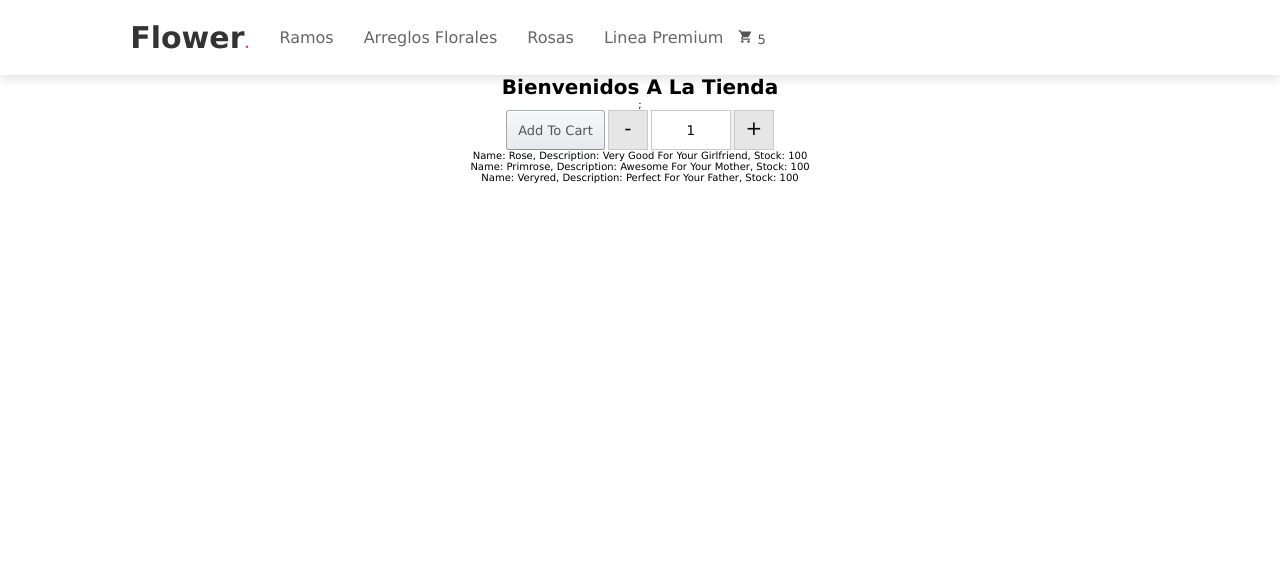
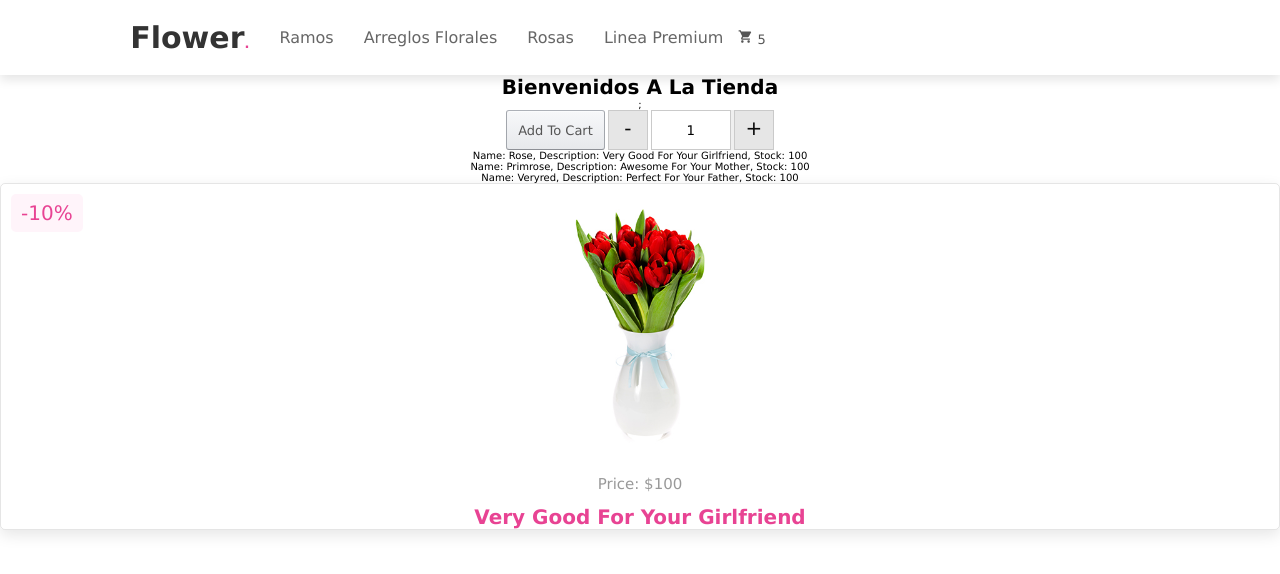
Before and after one commit to viryisb/basic-online-store, a React (Create React App) app: page / in a window 1280 px wide. Shown: the top 574 px of the page. Built offline with nearby package versions, Linux system fonts and the light colour scheme.

Commit message:
add item detail component with mocked data

```diff
--- a/package.json
+++ b/package.json
@@ -12,6 +12,7 @@
     "@testing-library/user-event": "^13.5.0",
     "react": "^18.2.0",
     "react-dom": "^18.2.0",
+    "react-router-dom": "^6.4.4",
     "react-scripts": "5.0.1",
     "web-vitals": "^2.1.4"
   },
--- a/src/App.js
+++ b/src/App.js
@@ -1,4 +1,5 @@
 import './App.css';
+import ItemDetailContainer from './components/itemDetailContainer/ItemDetailContainer';
 
 import ItemListContainer from './components/itemListContainer/ItemListContainer';
 import NavBar from './components/navBar/NavBar';
@@ -8,6 +9,7 @@ function App() {
     <div className='App'>
       <NavBar />
       <ItemListContainer greeting='Bienvenidos a la tienda' />
+      <ItemDetailContainer />
     </div>
   );
 }
--- /dev/null
+++ b/src/components/itemDetail/ItemDetail.css
@@ -0,0 +1,61 @@
+.products .box-container {
+  display: flex;
+  flex-wrap: wrap;
+  gap: 1.5rem;
+}
+
+.products .box-container .box {
+  flex: 1 1 30rem;
+  box-shadow: 0 0.5rem 1.5rem rgba(0, 0, 0, 0.1);
+  border-radius: 0.5rem;
+  border: 0.1rem solid rgba(0, 0, 0, 0.1);
+  position: relative;
+}
+
+.products .box-container .box .discount {
+  position: absolute;
+  top: 1rem;
+  left: 1rem;
+  padding: 0.7rem 1rem;
+  font-size: 2rem;
+  color: var(--pink);
+  background: rgba(255, 51, 153, 0.05);
+  z-index: 1;
+  border-radius: 0.5rem;
+}
+
+.products .box-container .box .image {
+  position: relative;
+  text-align: center;
+  padding-top: 2rem;
+  overflow: hidden;
+}
+
+.products .box-container .box .image img {
+  height: 25rem;
+}
+
+.products .box-container .box:hover .image img {
+  transform: scale(1.1);
+}
+
+/*  */
+
+.products .box-container .box .content .price {
+  font-size: 2.5rem;
+  color: var(--pink);
+  font-weight: bolder;
+  padding-top: 1rem;
+}
+.products .box-container .box .content .description {
+  font-size: 2rem;
+  color: var(--pink);
+  font-weight: bolder;
+  padding-top: 1rem;
+}
+
+.products .box-container .box .content .price span {
+  font-size: 1.5rem;
+  color: #999;
+  font-weight: lighter;
+}
--- /dev/null
+++ b/src/components/itemDetail/ItemDetail.jsx
@@ -0,0 +1,26 @@
+import { React } from 'react';
+import './ItemDetail.css';
+import image from '../../assets/rose.jpg';
+
+const ItemDetail = ({ item }) => {
+  return (
+    <section className='products' id='products'>
+      <div className='box-container'>
+        <div className='box'>
+          <span className='discount'>-10%</span>
+          <div class='image'>
+            <img src={image} alt='rose pot' />
+          </div>
+          <div className='content'>
+            <div className='price'>
+              {' '}
+              <span>{`price: $${item.price}`}</span>{' '}
+            </div>
+            <p className='description'>{item.description}</p>
+          </div>
+        </div>
+      </div>
+    </section>
+  );
+};
+export default ItemDetail;
--- /dev/null
+++ b/src/components/itemDetailContainer/ItemDetailContainer.js
@@ -0,0 +1,26 @@
+import { React, useEffect, useState } from 'react';
+import ItemDetail from '../itemDetail/ItemDetail';
+import item from './mockedData';
+
+const ItemDetailContainer = () => {
+  const [product, setProduct] = useState('');
+
+  useEffect(() => {
+    const promesa = new Promise((resolve) => {
+      setTimeout(() => {
+        resolve(item);
+        console.log(item.price);
+      }, 2000);
+    });
+    promesa.then((res) => {
+      setProduct(res);
+    });
+  }, []);
+
+  return (
+    <>
+      <ItemDetail item={product} />
+    </>
+  );
+};
+export default ItemDetailContainer;
--- /dev/null
+++ b/src/components/itemDetailContainer/mockedData.js
@@ -0,0 +1,7 @@
+const item = {
+  id: 1,
+  description: 'very good for your girlfriend',
+  price: 100,
+  photo: 'assets\rose.jpg',
+};
+export default item;
--- a/src/components/itemList/Item.css
+++ /dev/null
@@ -1,4 +0,0 @@
-.box {
-  border-radius: 0.5rem;
-  border: 0.1rem solid rgba(0, 0, 0, 0.1);
-}
--- a/src/components/itemListContainer/ItemListContainer.js
+++ b/src/components/itemListContainer/ItemListContainer.js
@@ -1,22 +1,22 @@
 import { React, useEffect, useState } from 'react';
 import ItemCount from '../itemCount/ItemCount';
 import ItemList from './../itemList/ItemList';
-import data from './mockedData';
+import items from './mockedData';
 
 const ItemListContainer = ({ greeting }) => {
   const onAdd = (count) => {
     console.log(count);
   };
-  const [items, setItems] = useState([]);
+  const [products, setProducts] = useState([]);
 
   useEffect(() => {
     const promesa = new Promise((resolve) => {
       setTimeout(() => {
-        resolve(data);
+        resolve(items);
       }, 3000);
     });
     promesa.then((res) => {
-      setItems(res);
+      setProducts(res);
     });
   }, []);
 
@@ -24,7 +24,7 @@ const ItemListContainer = ({ greeting }) => {
     <>
       <h1> {greeting}</h1>;
       <ItemCount stock={5} initial={1} onAdd={onAdd} />
-      <ItemList items={items} />
+      <ItemList items={products} />
     </>
   );
 };
--- a/src/components/itemListContainer/mockedData.js
+++ b/src/components/itemListContainer/mockedData.js
@@ -1,4 +1,4 @@
-const data = [
+const items = [
   {
     id: 1,
     name: 'rose',
@@ -18,4 +18,4 @@ const data = [
     stock: 100,
   },
 ];
-export default data;
+export default items;
```
Also changed, not shown: src/assets/rose.jpg (added), 1 other file (tests, documents, lock files or other folders).
